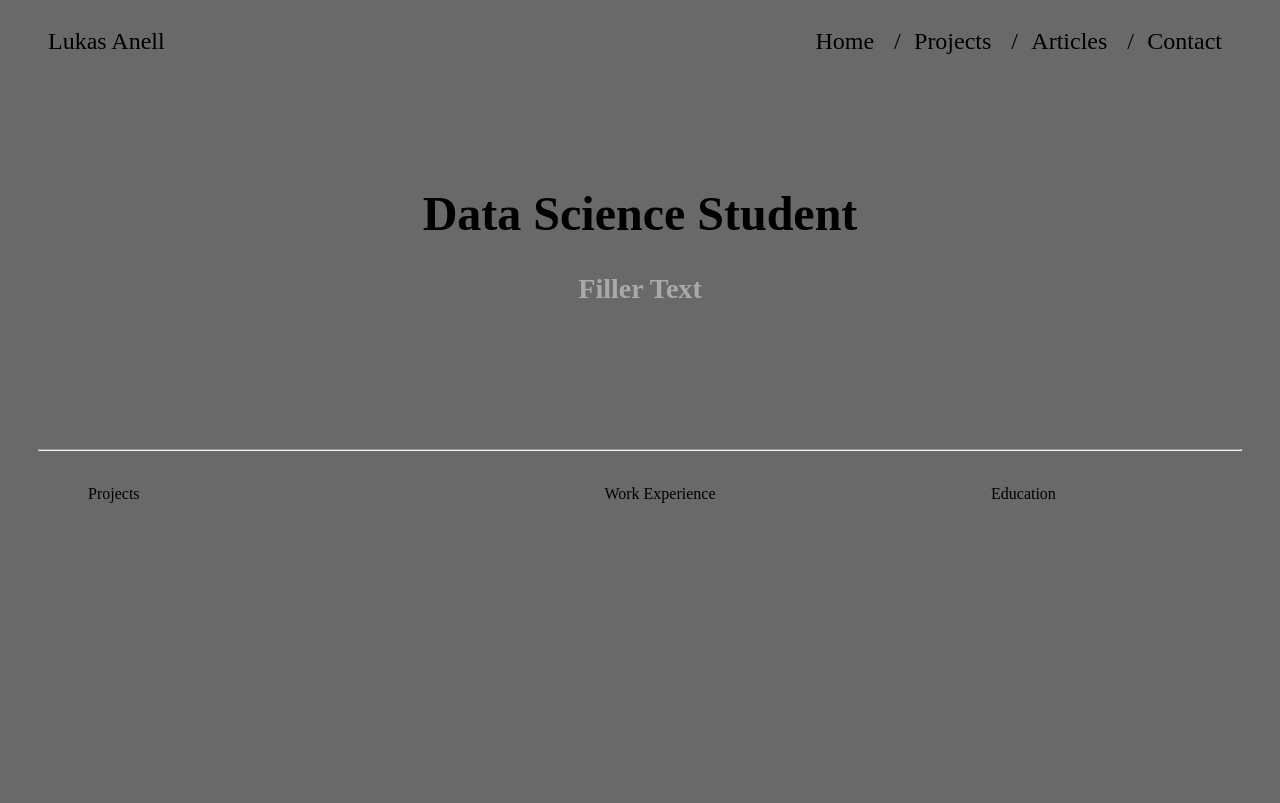
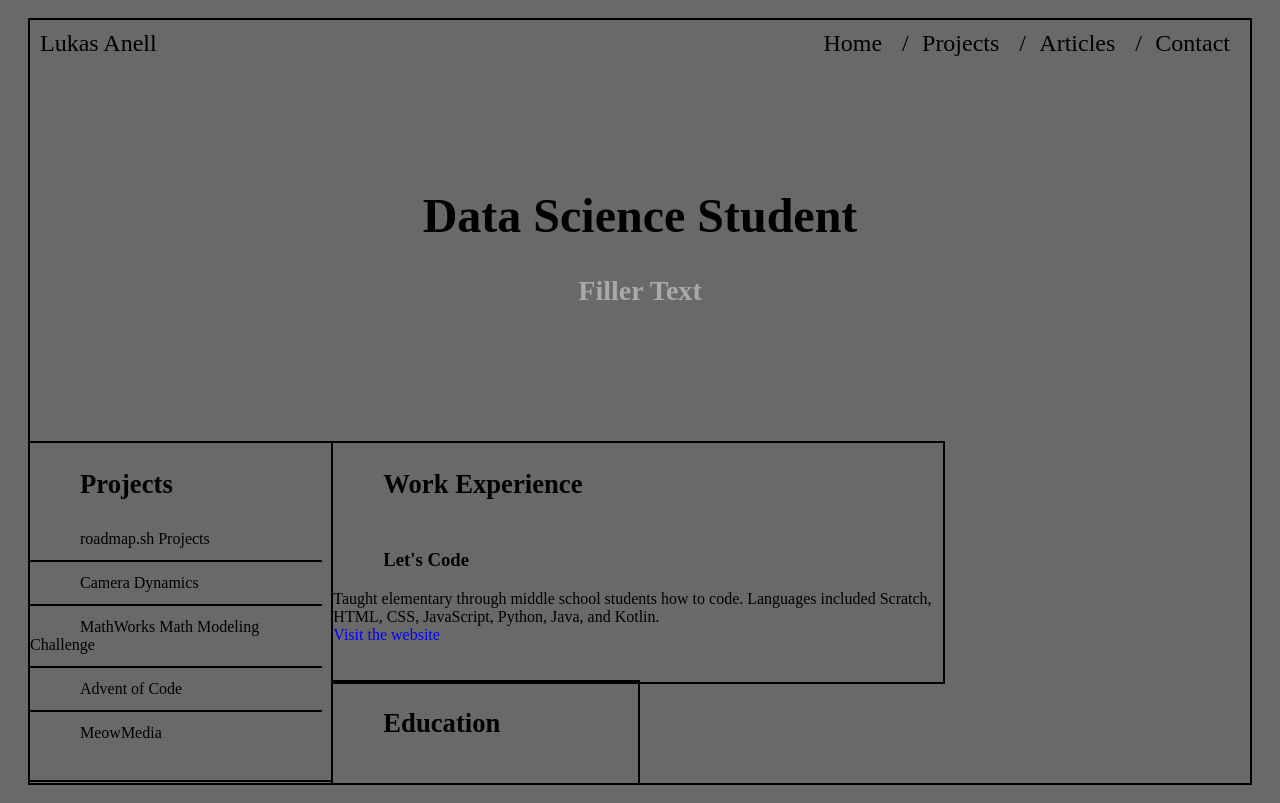
Before and after one commit to LukasAnell/-roadmap.sh-projects, a plain HTML site: page Basic HTML Website/homepage.html in a window 1280 px wide. Drawn offline with Linux system fonts and the light colour scheme.

Commit message:
Expanded info sections more and working on CSS structuring.

```diff
--- a/Basic HTML Website/homepage.html
+++ b/Basic HTML Website/homepage.html
@@ -31,22 +31,36 @@
                 <br><br><br><br>
             </div>
 
-            <hr>
-
             <div class="row">
                 <div class="column projectsColumn">
                     <ul class="row">
-                        <li>Projects</li>
+                        <li class="rowTitle">Projects</li>
+                        <br>
+                        <li class="rowItem"><a class="blackLink" target="_blank" rel="noopener noreferrer" href="https://github.com/LukasAnell/roadmap.sh-projects">roadmap.sh Projects</a></li>
+                        <li class="rowItem"><a class="blackLink" target="_blank" rel="noopener noreferrer" href="https://github.com/LukasAnell/Camera-Dynamics">Camera Dynamics</a></li>
+                        <li class="rowItem"><a class="blackLink" target="_blank" rel="noopener noreferrer" href="https://github.com/LukasAnell/M3C">MathWorks Math Modeling Challenge</a></li>
+                        <li class="rowItem"><a class="blackLink" target="_blank" rel="noopener noreferrer" href="https://github.com/LukasAnell/AoC">Advent of Code</a></li>
+                        <li class="rowItem"><a class="blackLink" target="_blank" rel="noopener noreferrer" href="https://github.com/christinexu07/MeowMedia">MeowMedia</a></li>
+                        <!-- <li class="projectsItem"><a href=""></a></li> -->
                     </ul>
                 </div>
                 <div class="column workColumn">
                     <ul class="row">
-                        <li>Work Experience</li>
+                        <li class="rowTitle">Work Experience</li>
+                        <br>
+                        <li class="rowItem">
+                            <h3>Let's Code</h3>
+                            Taught elementary through middle school students how to code.
+                            Languages included Scratch, HTML, CSS, JavaScript, Python, Java, and Kotlin.
+                            <br>
+                            <a class="blueLink" target="_blank" rel="noopener noreferrer" href="https://letscodeinc.com/">Visit the website</a>
+                        </li>
                     </ul>
                 </div>
                 <div class="column educationColumn">
                     <ul class="row">
-                        <li>Education</li>
+                        <li class="rowTitle">Education</li>
+                        <br>
                     </ul>
                 </div>
             </div>
--- a/Basic HTML Website/styles.css
+++ b/Basic HTML Website/styles.css
@@ -3,8 +3,17 @@
 }
 
 body {
-    padding: 20px 30px;
+    /* padding: 20px 30px; */
     background-color: dimgray;
+    margin: 20px 30px;
+    padding-top: 10px;
+    outline: 2px solid black;
+}
+
+hr {
+    border: none;
+    height: 2px;
+    background-color: black;
 }
 
 .navbar {
@@ -73,12 +82,25 @@ body {
 
 .projectsColumn, .educationColumn {
     width: 25%;
-    text-align: match-parent;
+    text-align: left;
+    outline: 2px solid black;
+}
+
+.projectsColumn {
+    outline: 2px solid black;
+    width: 24.7%;
+}
+
+.educationColumn {
+    outline: 2px solid black;
+    margin-left: 2px;
 }
 
 .workColumn {
     width: 50%;
-    text-align: center;
+    text-align: left;
+    outline: 2px solid black;
+    margin-left: 2px;
 }
 
 .row {
@@ -90,3 +112,32 @@ body {
     display: table;
     clear: both;
 }
+
+.rowTitle {
+    font-size: 20pt;
+    font-weight: bold;
+}
+
+.rowItem {
+    text-align: left;
+    padding: 12px 0;
+    margin-left: -50px;
+    text-indent: 50px;
+}
+
+.rowItem a {
+    text-decoration: none;
+}
+
+.blackLink {
+    color: black;
+}
+
+.blueLink {
+    color: blue;
+}
+
+.row li:not(:nth-child(-n + 2)):not(:last-child) {
+    border-bottom: 2px solid black;
+    width: 121%
+}
```
